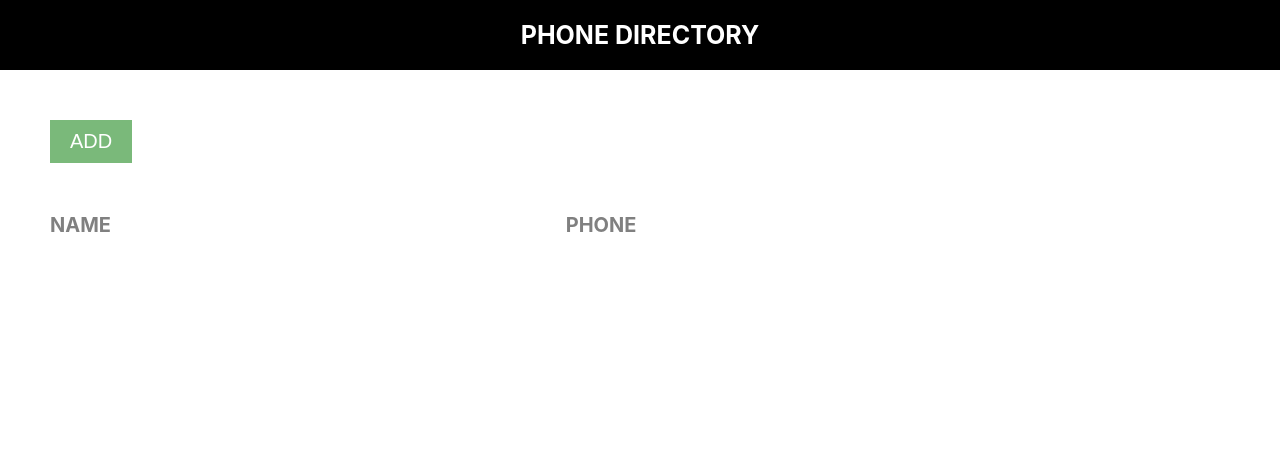
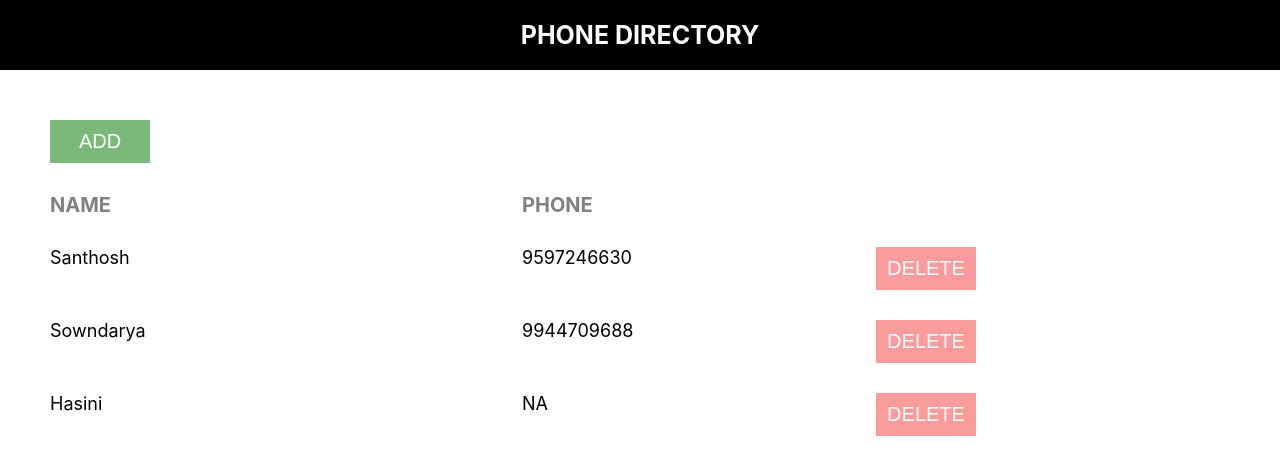
Before and after one commit to santhosh156/phone-directory, a React (Create React App) app: page / in a window 1280 px wide. Shown: the top 474 px of the page. Built offline with nearby package versions, Linux system fonts and the light colour scheme.

Commit message:
Rendered Subscribers Dynamically Added ‘Delete’ button

```diff
--- a/src/App.css
+++ b/src/App.css
@@ -1,21 +1,46 @@
-.addButton {
+.component-body-container {
+    margin: 50px;
+}
+
+.custom-btn {
+    padding: 10px;
+    border: none;
+    margin-right: 10px;
+    text-transform: uppercase;
+    width: 100px;
+    font-size: 20px;
+    cursor: pointer;
+    outline: none;
+}
+
+.add-btn {
     color: white;
     background: #7ab97a;
-    border: none;
-    font-size: 20px;
-    padding: 10px 20px 10px 20px;
-    margin-top: 50px;
-    margin-left: 50px;
 }
 
-.details {
-    margin-top: 50px;
-    margin-left: 50px;
-    font-size: 20px;
-    font-weight: bold;
-    color: grey;
+.del-btn {
+    color: white;
+    background: #fa9c9c;
 }
 
-.phone {
-    margin-left: 450px;
+.grid-container {
+    display: grid;
+    grid-template-columns: 40% 30% auto;
+    margin-bottom: 30px;
 }
+
+.heading-container {
+    margin: 30px 0 30px 0;
+}
+
+.grid-item {
+    font-size: 18px;
+    word-wrap: break-word;
+    margin-bottom: -20px;
+}
+
+.name-heading, .phone-heading {
+    font-size: 20px;
+    color: grey;
+    font-weight: bold;
+}
--- a/src/App.js
+++ b/src/App.js
@@ -4,13 +4,48 @@ import './App.css'
 
 class App extends Component {
   render() {
+
+    let subscribers = [
+      {
+        id: 1,
+        name: "Santhosh",
+        phone: "9597246630"
+      },
+      {
+        id: 2,
+        name: "Sowndarya",
+        phone: "9944709688"
+      },
+      {
+        id: 3,
+        name: "Hasini",
+        phone: "NA"
+      }
+    ];
+
     return (
       <div>
-        <Header/>
-        <button className="addButton">ADD</button>
-        <div className="details">
-          <span className="name">NAME </span><span className="phone">PHONE </span>
+        <Header />
+        <div class="component-body-container">
+          <button className="custom-btn add-btn">ADD</button>
+
+          <div className="grid-container heading-container">
+            <span className="name-heading">NAME </span>
+            <span className="phone-heading">PHONE </span>
+          </div>
+
+          {
+            subscribers.map(sub => {
+              return <div id={sub.id} className="grid-container">
+                  <span className="grid-item">{sub.name}</span>
+                  <span className="grid-item">{sub.phone}</span>
+                  <button className="custom-btn del-btn">DELETE</button>
+                </div>
+            })
+          }
+
         </div>
+
       </div>
     );
   }
```
